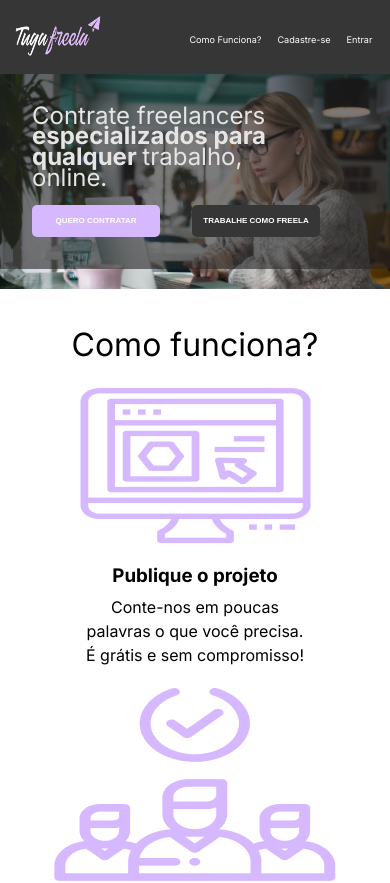
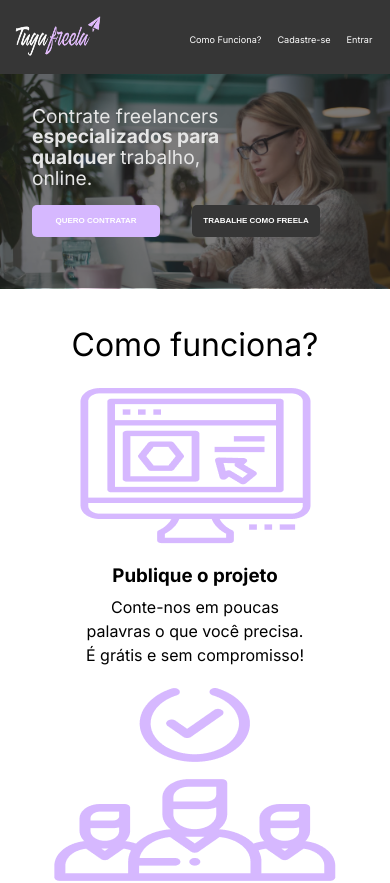
Before and after one commit to chiemek/TugaFreela, a React (Vite) app: page / in a window 390 px wide. Shown: the top 883 px of the page. Built offline with nearby package versions, Linux system fonts and the light colour scheme.

Commit message:
fixed the home page

```diff
--- a/src/components/Footer/Footer.css
+++ b/src/components/Footer/Footer.css
@@ -77,14 +77,16 @@ footer {
 @media (max-width: 800px) {
   footer {
     padding: 0.5rem 0.5rem 2rem 0.5rem;
+
     .containfooter {
       /* padding-block: 2rem; */
-      width: 90vw;
+      width: 19rem;
       display: flex;
       justify-content: center;
       align-items: center;
       flex-wrap: wrap;
       column-gap: 2rem;
+      margin-inline: auto;
 
       a {
         font-size: 0.7rem;
@@ -117,6 +119,7 @@ footer {
 
         margin-bottom: 0.5rem;
         box-shadow: -7px 20px 10px -17px rgba(180, 189, 121, 1);
+
         ul > li:first-child a {
           margin-bottom: 0.4rem;
           font-size: 0.6rem;
--- a/src/pages/Freelance/Freelance.css
+++ b/src/pages/Freelance/Freelance.css
@@ -227,7 +227,7 @@
 
       button {
         width: 7rem;
-        height: auto;
+        height: 2rem;
         font-size: 0.5rem;
       }
     }
@@ -280,7 +280,7 @@
         gap: 1rem;
 
         button {
-          padding: 1rem 0.5rem;
+          padding: 0.5rem 0.7rem;
           font: 0.5rem;
         }
       }
@@ -322,7 +322,7 @@
         display: flex;
         flex-wrap: nowrap;
         overflow-x: scroll;
-        gap: 3rem;
+        gap: 1.5rem;
         width: auto;
       }
 
@@ -371,7 +371,7 @@
         text-align: center;
 
         .lastOne {
-          width: 98%;
+          width: 13rem;
           height: 100%;
         }
 
--- a/src/pages/Home/Home.css
+++ b/src/pages/Home/Home.css
@@ -318,18 +318,21 @@ main {
 /* media query */
 @media (max-width: 800px) {
   main {
+    height: 100%;
+
     .text {
       position: absolute;
       top: 0;
+      bottom: 0;
       padding: 2rem;
       width: 100%;
-      height: auto;
+      height: 98%;
       background: rgba(38, 37, 37, 0.605);
       background: linear-gradient(none);
       color: #f9f6f6;
 
       h2 {
-        font-size: 1.5rem;
+        font-size: 1.2rem;
         line-height: 1.3rem;
         margin-bottom: 1rem;
         font-weight: bold;
@@ -357,7 +360,7 @@ main {
     img {
       width: 100%;
       object-fit: contain;
-      height: 100%;
+      height: auto;
     }
   }
   .how-it-works {
```
